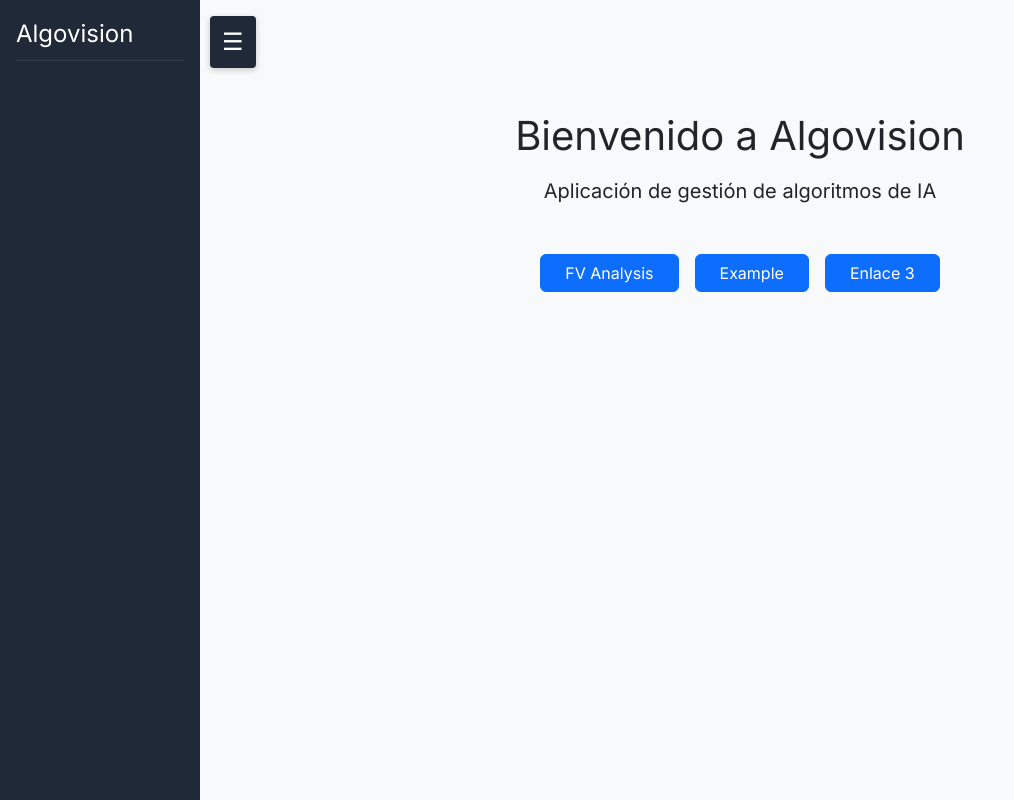
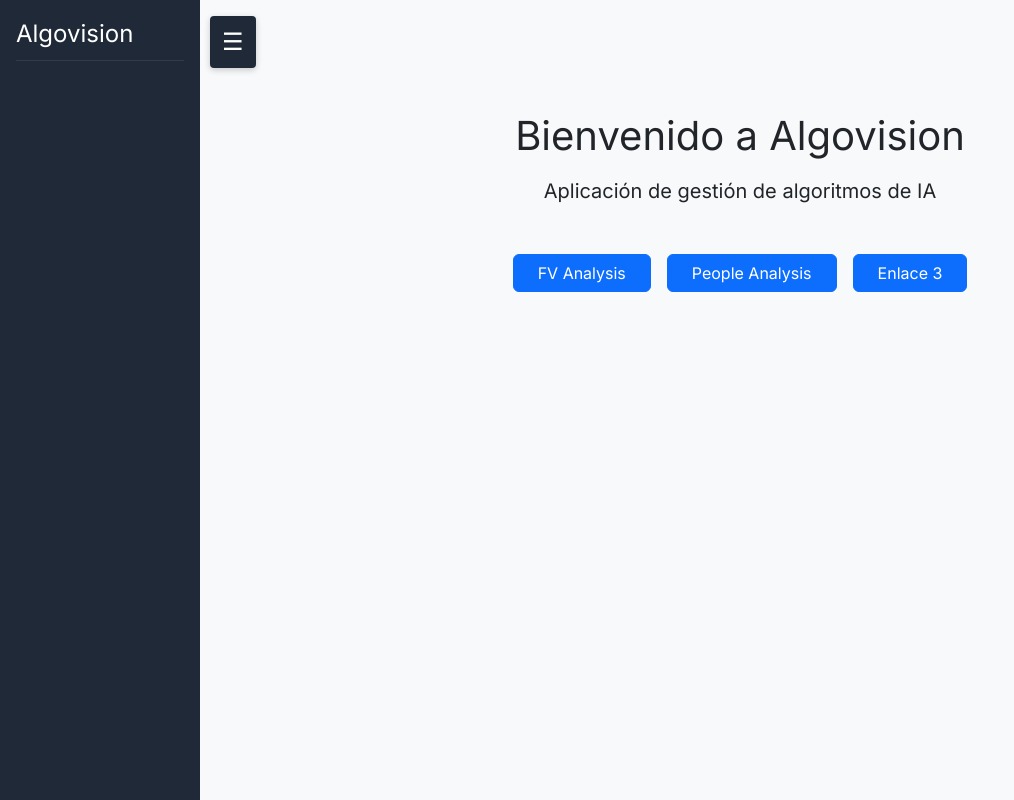
Before and after one commit to rubengm4/TFG, a Django app: page / in a window 1280 px wide. Shown: the whole page, without its empty margins (0-1014 px from the left). Run offline with Django 4.2, Linux system fonts and the light colour scheme.

Commit message:
People project +  Delete file when deleting algorithm

```diff
--- a/algovision/accounts/views.py
+++ b/algovision/accounts/views.py
@@ -120,8 +120,8 @@ class SetSourceAndRedirectToLogin(View):
         # Redirect to the appropriate homepage
         if source == 'fv-analysis':
             return redirect('fv_analysis_home')
-        elif source == 'example-project':
-            return redirect('example_project_home')
+        elif source == 'people-analysis':
+            return redirect('people_analysis_home')
         # Add more as needed
         return redirect('index')
 
--- a/algovision/algovision/urls.py
+++ b/algovision/algovision/urls.py
@@ -10,8 +10,8 @@ urlpatterns = [
     path('', HomepageView.as_view(), name='index'),
     path('accounts/', include('accounts.urls')),
     path('fv-analysis-home/', LoginHomeView.as_view(), name='fv_analysis_home'),
-    path('example-project-home/', LoginHomeView.as_view(),
-         name='example_project_home'),
+    path('people-analysis-home/', LoginHomeView.as_view(),
+         name='people_analysis_home'),
     path('dashboard/', DashboardView.as_view(), name='dashboard'),
     path('files/', FileManagerView.as_view(), name='file_manager'),
     path('files/rename/<int:file_id>/',
--- a/algovision/fv_analysis/views.py
+++ b/algovision/fv_analysis/views.py
@@ -1,6 +1,7 @@
 import os
 import subprocess
 import json
+import shutil
 import uuid
 import platform
 import zipfile
@@ -383,6 +384,24 @@ class UpdateAlgorithmView(LoginRequiredMixin, UserPassesTestMixin, UpdateView):
         return self.request.user.is_superuser
 
     def form_valid(self, form):
+        obj = self.get_object()
+        new_archive = form.cleaned_data.get('archive')
+
+        # Verificamos si el archivo ha cambiado
+        if new_archive and new_archive != obj.archive:
+            # Ruta del archivo anterior
+            old_file_path = obj.archive.path
+            # Carpeta asociada (sin la extensión .zip)
+            old_folder_path = os.path.splitext(old_file_path)[0]
+
+            # Eliminar el archivo anterior si existe
+            if os.path.isfile(old_file_path):
+                os.remove(old_file_path)
+
+            # Eliminar la carpeta asociada si existe
+            if os.path.isdir(old_folder_path):
+                shutil.rmtree(old_folder_path)
+
         messages.success(self.request, "Algoritmo editado correctamente.")
         return super().form_valid(form)
 
@@ -403,6 +422,11 @@ class DeleteAlgorithmView(LoginRequiredMixin, UserPassesTestMixin, DeleteView):
             file_path = obj.archive.path
             if os.path.isfile(file_path):
                 os.remove(file_path)
+
+            # Ruta a la carpeta con el mismo nombre (sin extensión .zip)
+            folder_path = os.path.splitext(file_path)[0]
+            if os.path.isdir(folder_path):
+                shutil.rmtree(folder_path)
 
         # Proceed with the usual deletion (calls obj.delete())
         return super().form_valid(form)
--- a/algovision/templates/algorithms/manage_algorithms.html
+++ b/algovision/templates/algorithms/manage_algorithms.html
@@ -76,7 +76,7 @@
             <a href="{% url 'edit_algorithm' algo.id %}" class="btn btn-secondary btn-sm">
               <i class="fa fa-pencil-alt me-1"></i>Editar
             </a>
-            <form method="post" action="{% url 'delete_algorithm' algo.id %}" style="display:inline;">
+            <form method="post" action="{% url 'delete_algorithm' algo.id %}" style="display:inline;" onsubmit="return confirm('¿Estás seguro de que quieres eliminar este algoritmo?');">
               {% csrf_token %}
               <button type="submit" class="btn btn-danger btn-sm">
                 <i class="fa fa-trash-alt me-1"></i>Borrar
--- a/algovision/templates/index.html
+++ b/algovision/templates/index.html
@@ -19,8 +19,8 @@
     <div class="col-auto">
       <form method="post" action="{% url 'accounts:set_source' %}">
         {% csrf_token %}
-        <input type="hidden" name="source" value="example-project" />
-        <button type="submit" class="btn btn-primary px-4">Example</button>
+        <input type="hidden" name="source" value="people-analysis" />
+        <button type="submit" class="btn btn-primary px-4">People Analysis</button>
       </form>
     </div>
     <div class="col-auto">
```
